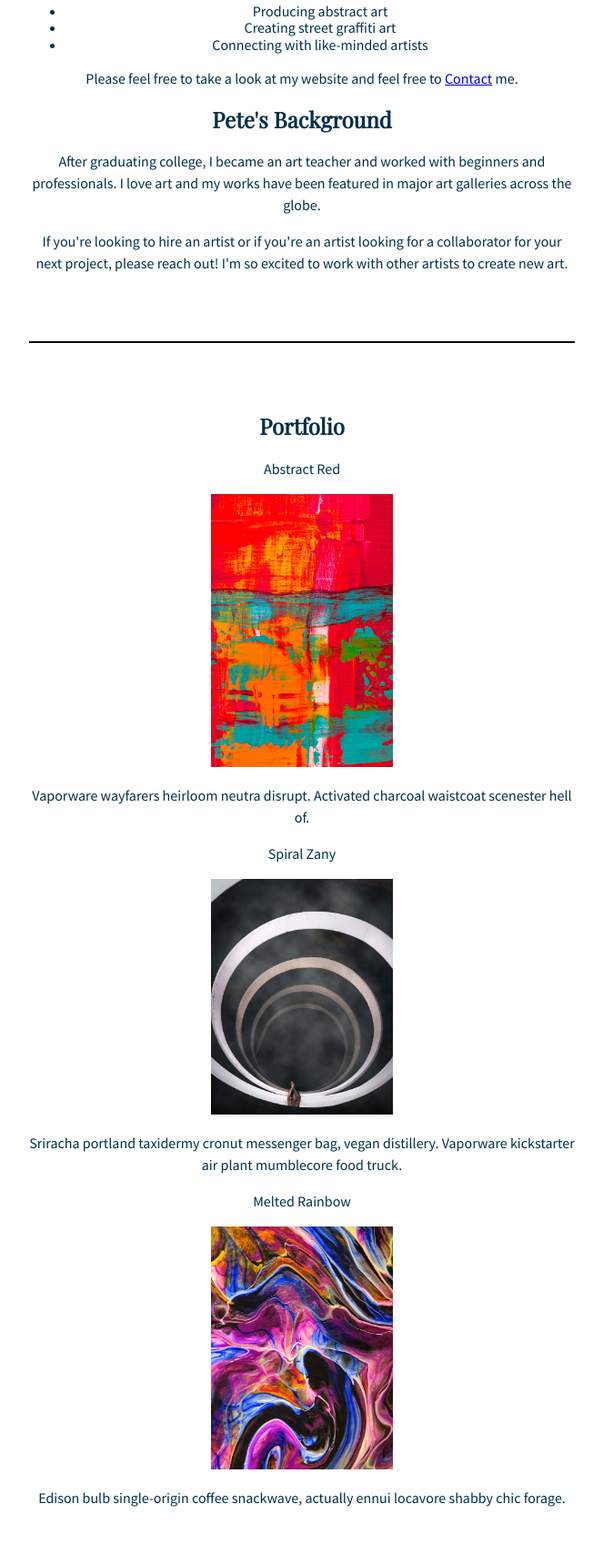
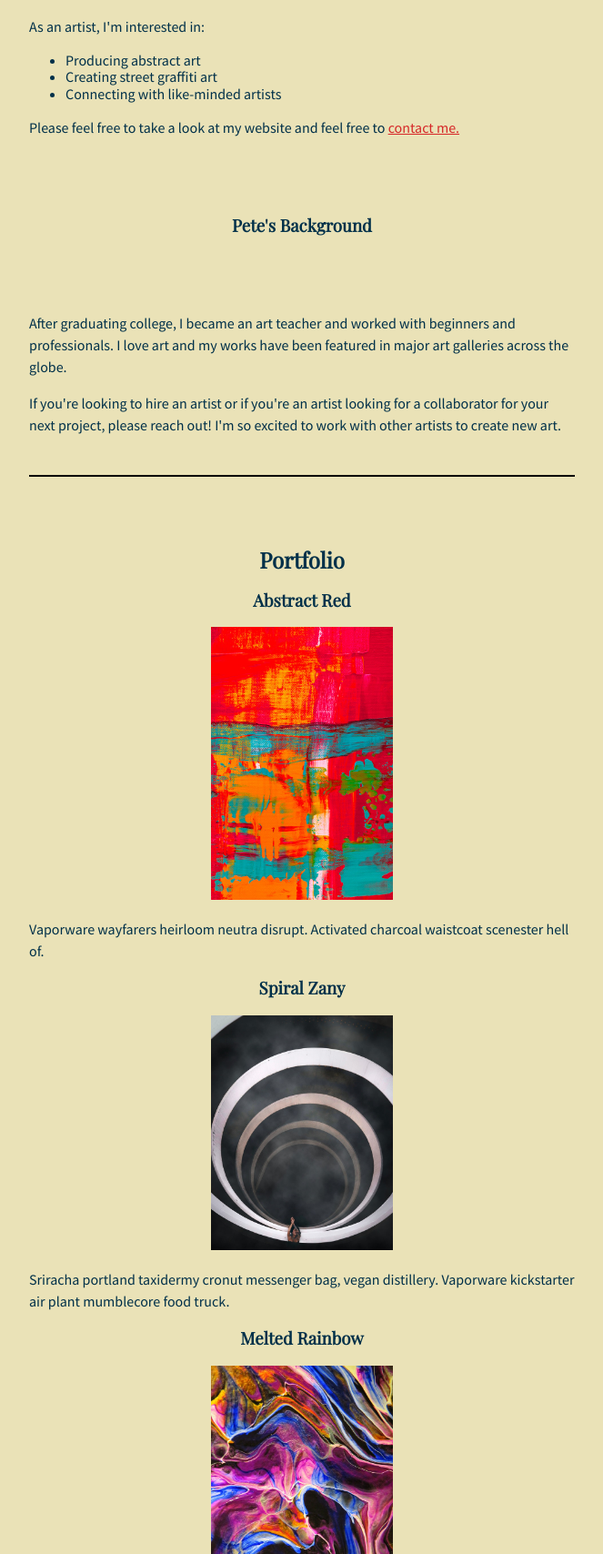
Before and after one commit to GRJ3/Pete-Thinkful-Portfolio, a plain HTML site: page index.html in a window 1280 px wide. Shown: the part 692-2400 px from the top of the page at 91% size, without its empty margins (308-971 px from the left). Drawn offline with nearby package versions, Linux system fonts and the light colour scheme.

Commit message:
Pete-Thinkful Portfolio
A one page functional website of Pete Thinkful's Portfolio, featuring a pieces of work and links to other social media outlets showcasing other work and collaborations.

```diff
--- a/index.html
+++ b/index.html
@@ -11,11 +11,11 @@
 </head>
 
 <body>
-  <!-- TODO: Add header here -->
+  <!-- header with link navigation -->
 <header>
   <article>
     <div>
-  <h1>Pete Thinkful</h1>
+      <h1>Pete Thinkful | Artist</h1>
   <nav>
     <a href="#about">About</a>
     <a href="#portfolio">Portfolio</a>
@@ -26,12 +26,17 @@
 </header>
   <main>
     <div>
-      <!-- TODO: Add About section here -->
-      <article id=about>
+      <!--about section with introduction and background -->
+     <section id="about">
+       <article>
         <div>
             <h2>About</h2>
-          <p>Hi! I'm Pete Thinkful</p>
+            <h3>Hi! I'm Pete Thinkful</h3>
+        </div>
+        <div>
           <img class="image-circle" src="images/pete-thinkful.png" alt="Pete Thinkful">
+        </div>
+       </article>
           <p>I'm an artist living in Denver, Colorado.</p>
           <p>As an artist, I'm interested in:</p>
           <ul>
@@ -39,71 +44,92 @@
             <li>Creating street graffiti art</li>
             <li>Connecting with like-minded artists</li>
           </ul>
-          <p>Please feel free to take a look at my website and feel free to <a href="#contact">Contact</a> me.
-</p>
-          <h2>Pete's Background</h2>
-          <p>After graduating college, I became an art teacher and worked with
-          beginners and professionals. I love art and my works have been
-          featured in major art galleries across the globe.</p>
-
-          <p>If you're looking to hire an artist or if you're an artist looking
-          for a collaborator for your next project, please reach out! I'm so
-          excited to work with other artists to create new art.</p>
+          <p>Please feel free to take a look at my website and feel free to <a href="#contact">contact me.</a></p>
+     </section>
+      <section>
+        <article>
+          <div>
+            <h3>
+              Pete's Background
+            </h3>
           </div>
         </article>
+          <p>
+          After graduating college, I became an art teacher
+          and worked with beginners and professionals. I love
+          art and my works have been featured in major art
+          galleries across the globe.
+          </p>
+        <p>
+          If you're looking to hire an artist or if you're an artist looking
+          for a collaborator for your next project, please reach out! I'm so
+          excited to work with other artists to create new art.
+        </p>
+      </section>
+
+<br>
 
       <hr>
 
-      <!-- TODO: Add Portfolio section here -->
-
-      <article id=portfolio>
+      <!-- portfolio section with image links and description -->
+     <section id="portfolio">
+      <article>
         <div>
           <h2>Portfolio</h2>
-          <p>Abstract Red</p>
+          <h3>Abstract Red</h3>
+          <img src="images/abstract-red.png" alt="Abstract Red">
         </div>
+       <p>
+          Vaporware wayfarers heirloom neutra disrupt.
+          Activated charcoal waistcoat scenester hell of.
+       </p>
         <div>
-          <img src="images/abstract-red.png" alt="Abstract Red">
-          <p>Vaporware wayfarers heirloom neutra disrupt. Activated charcoal
-          waistcoat scenester hell of.</p>
+          <h3>Spiral Zany</h3>
+          <img src="images/spiral-zany.png" alt="Spiral Zany">
         </div>
+        <p>
+          Sriracha portland taxidermy cronut messenger bag,
+          vegan distillery. Vaporware kickstarter air plant
+          mumblecore food truck.
+        </p>
         <div>
-          <p>Spiral Zany</p>
-          <img src="images/spiral-zany.png" alt="Spiral Zany">
-          <p>Sriracha portland taxidermy cronut messenger bag, vegan
-          distillery. Vaporware kickstarter air plant mumblecore food truck.</p>
+          <h3>Melted Rainbow</h3>
+          <img src="images/melted-rainbow.png" alt="Melted Rainbow">
         </div>
-        <div>
-          <p>Melted Rainbow</p>
-          <img src="images/melted-rainbow.png" alt="Melted Rainbow">
-          <p>Edison bulb single-origin coffee snackwave, actually ennui
-          locavore shabby chic forage.</p>
-        </div>
+        <p>
+          Edison bulb single-origin coffee snackwave, actually
+          ennui locavore shabby chic forage.
+        </p>
       </article>
-
+     </section>
       <hr>
 
-      <!-- TODO: Add Contact section here -->
-      <article id=contact>
+      <!-- Contact section with links to other sites to showcase work. -->
+
+      <section id="contact">
+        <article>
           <div>
             <h2>Contact</h2>
-          <p>I'd love to hear from you! Please feel free to contact or follow me:</p>
+          </div>
+           <p>I'd love to hear from you! Please feel free to
+              contact or follow me:</p>
           <ol>
             <li><a href="https://www.linkedin.com/in/pete-thinkful/">LinkedIn</a></li>
-            <li><a href="https://www.instagram.com/pete_thinkful/">Instagram</a></li>
-            <li><a href="https://www.pinterest.com/pete_thinkful/">Pinterest</a></li>
-        </div>
+            <li><a href="https://instagram.com/pete-thinkful">Instagram</a></li>
+            <li><a href="https://pinterest.com/pete-thinkful">Pinterest</a></li>
+          </ol>
         </article>
+      </section>
+
     </div>
   </main>
 
   <!-- Footer section -->
+  <section>
     <footer>
-    <article>
-      <div>
       <p>© Pete Thinkful. All rights reserved.</p>
-      </div>
-    </article>
     </footer>
+  </section>
 </body>
 
 </html>
--- a/style.css
+++ b/style.css
@@ -1,14 +1,8 @@
 /* The @import rule below imports the Playfair Display and Source Sans Pro fonts into the stylesheet. You don't have to edit this line.*/
 @import url("https://fonts.googleapis.com/css2?family=Playfair+Display&family=Source+Sans+Pro:wght@400&display=swap");
 
-header {
-  background-color:eae2b7;
-}
-
-
-
 body {
-  background-color: eae2b7;
+  background-color: #eae2b7;
   color: #003049;
   font-family: "Source Sans Pro", Tahoma, Geneva, Verdana, sans-serif;
   padding: 40px;
@@ -22,12 +16,10 @@ h3 {
 }
 
 article {
-  background-color:eae2b7;
   padding: 50px 0;
 }
 
 article div {
-  background-color:eae2b7;
   text-align: center;
   width: 100%;
 }
@@ -38,13 +30,11 @@ p {
 
 /* The div container constrains the content width within the main container to 600px */
 div {
-  background-color:eae2b7;
   margin: auto;
   width: 600px;
 }
 
 img {
-  background-color:eae2b7;
   width: 100%;
   max-width: 200px;
   height: auto;
@@ -54,11 +44,18 @@ hr {
   border: 1px solid black;
 }
 
-/* Add your solution below */
+/* border style for pete-thinkful image */
 
 .image-circle {
+  border-radius: 50%;
+  border-width: 2px;
+  border-color: #003049;
+  border-style: solid;
+}
 
-  border: 2px;
-  border-color: black;
-  border-radius: 50%;
-}
+/* Nav link color styles */
+
+a:link{color:#d62828;}
+a:visited{color:#f77d62;}
+a:hover{color:#f77f00;}
+a:active{color:#fcbf49;}
```
Also changed, not shown: 1 other file. Lines whose indentation alone changed are shown as unchanged.
